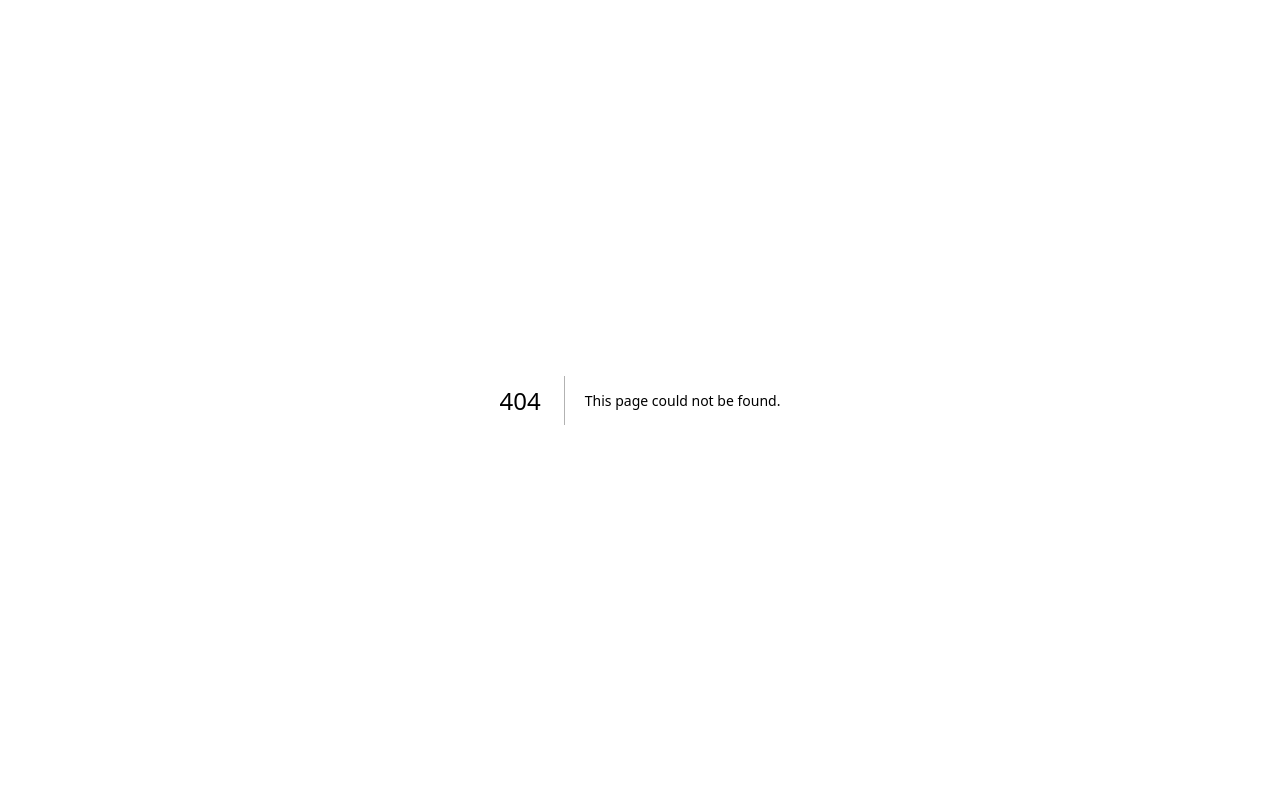
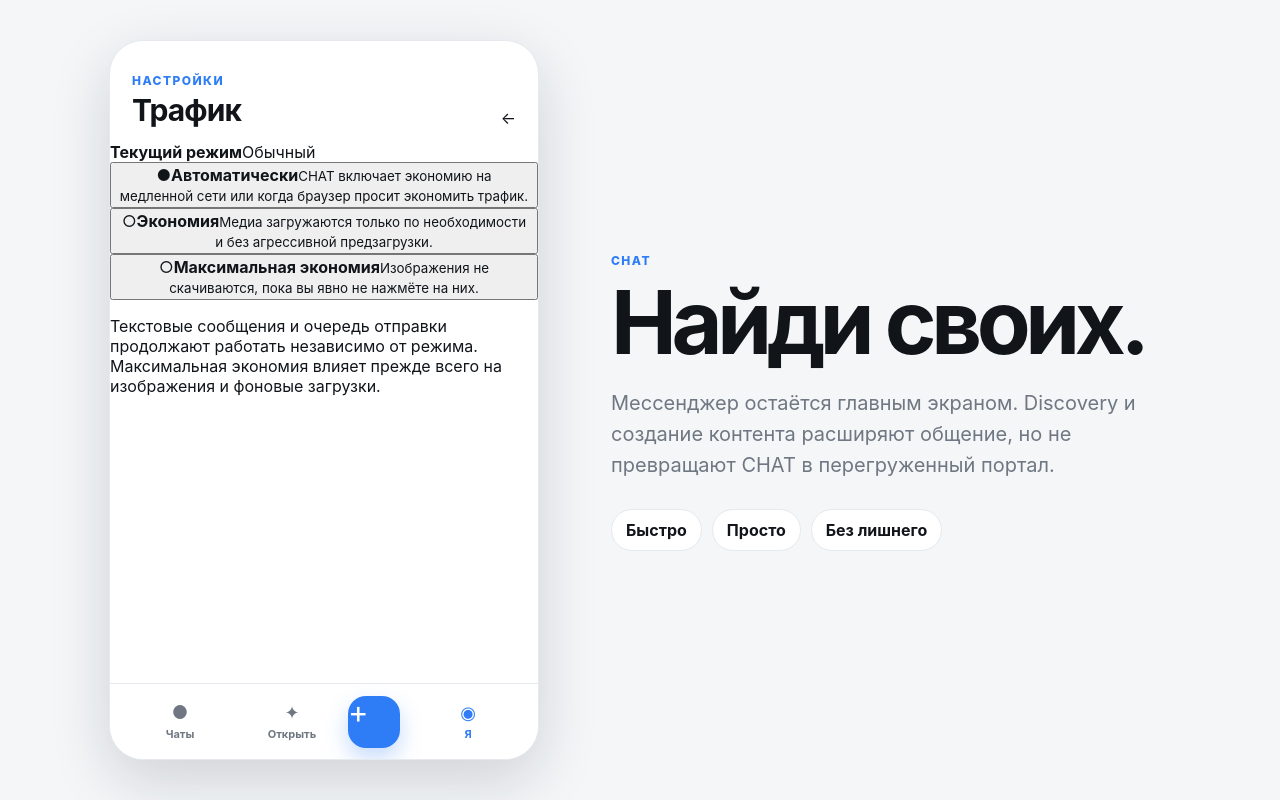
Before and after one commit to venomimonstro/chat-hive, a Next.js app in the folder web/: page /settings/traffic in a window 1280 px wide. Before the commit this address had no page. Built offline with nearby package versions, Linux system fonts and the light colour scheme; no server answers.

Commit message:
sprint 23: add traffic and low data settings

```diff
--- /dev/null
+++ b/web/app/settings/traffic/page.tsx
@@ -0,0 +1,48 @@
+'use client';
+
+import { useEffect, useState } from 'react';
+import { AppShell } from '../../../components/AppShell';
+import { DataSaverPreference, getDataSaverPreference, getEffectiveDataMode, setDataSaverPreference } from '../../../lib/dataSaver';
+
+const options: Array<{ value: DataSaverPreference; title: string; text: string }> = [
+  { value: 'auto', title: 'Автоматически', text: 'CHAT включает экономию на медленной сети или когда браузер просит экономить трафик.' },
+  { value: 'save', title: 'Экономия', text: 'Медиа загружаются только по необходимости и без агрессивной предзагрузки.' },
+  { value: 'maximum', title: 'Максимальная экономия', text: 'Изображения не скачиваются, пока вы явно не нажмёте на них.' }
+];
+
+export default function TrafficSettingsPage() {
+  const [preference, setPreference] = useState<DataSaverPreference>('auto');
+  const [effective, setEffective] = useState('normal');
+
+  useEffect(() => {
+    setPreference(getDataSaverPreference());
+    setEffective(getEffectiveDataMode());
+  }, []);
+
+  function choose(value: DataSaverPreference) {
+    setDataSaverPreference(value);
+    setPreference(value);
+    setEffective(getEffectiveDataMode());
+  }
+
+  return (
+    <AppShell active="Я">
+      <header className="screenHeader">
+        <div><span className="eyebrow">НАСТРОЙКИ</span><h1>Трафик</h1></div>
+        <a href="/me" aria-label="Назад">←</a>
+      </header>
+      <main className="trafficSettings">
+        <div className="trafficStatus"><strong>Текущий режим</strong><span>{effective === 'maximum' ? 'Максимальная экономия' : effective === 'save' ? 'Экономия' : 'Обычный'}</span></div>
+        <section className="trafficOptions" aria-label="Режим экономии трафика">
+          {options.map((option) => (
+            <button type="button" className={preference === option.value ? 'isSelected' : ''} key={option.value} onClick={() => choose(option.value)}>
+              <span className="trafficRadio" aria-hidden="true">{preference === option.value ? '●' : '○'}</span>
+              <span><strong>{option.title}</strong><small>{option.text}</small></span>
+            </button>
+          ))}
+        </section>
+        <p className="trafficHint">Текстовые сообщения и очередь отправки продолжают работать независимо от режима. Максимальная экономия влияет прежде всего на изображения и фоновые загрузки.</p>
+      </main>
+    </AppShell>
+  );
+}
```
